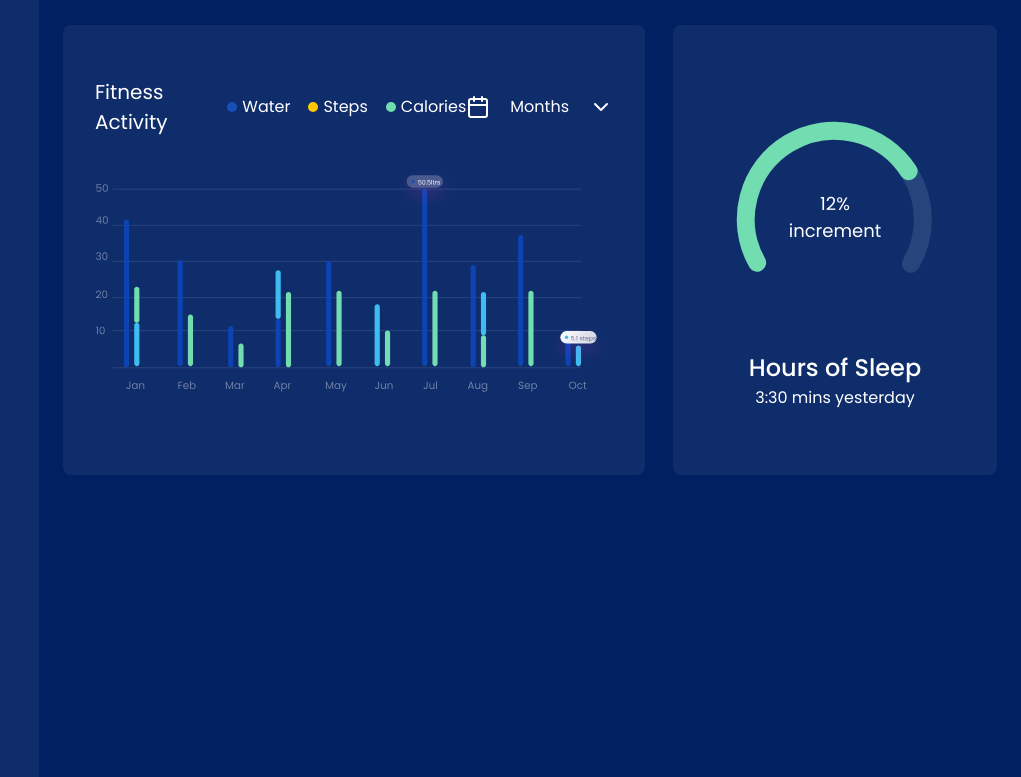
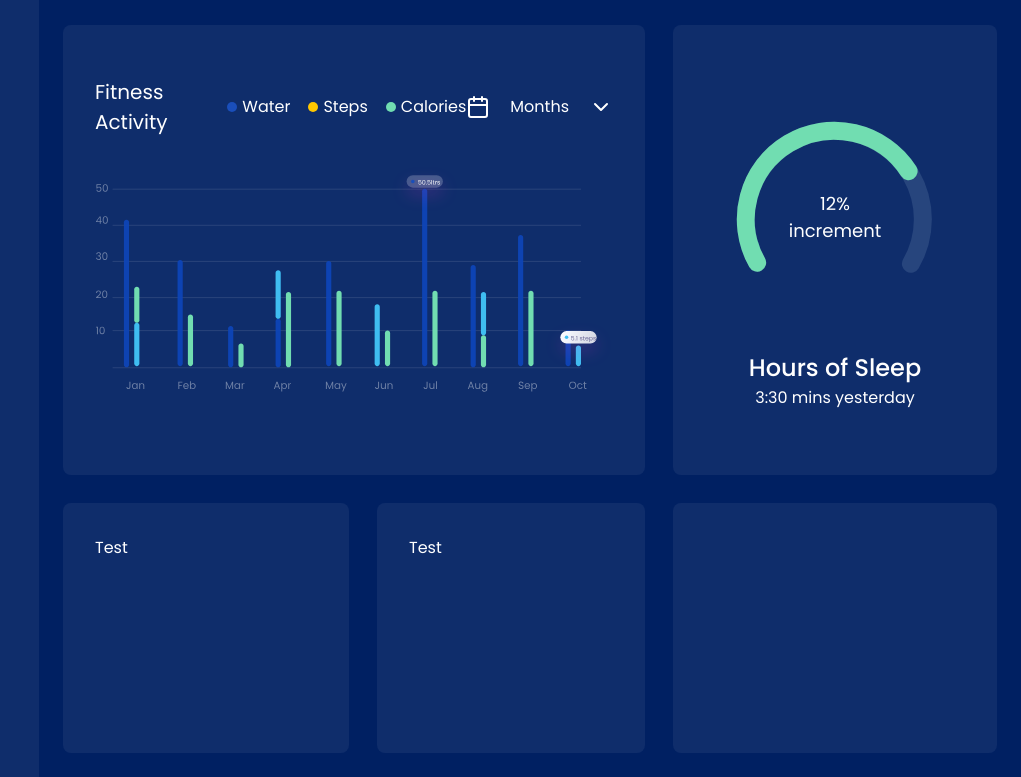
Before and after one commit to Erl1nd/admin-dashboard, a plain HTML site: page index.html in a window 1280 px wide. Shown: the part 728-1505 px from the top of the page, without its empty margins (259-1280 px from the left). Before the commit the page ends 1227 px from the top, so only its background shows below. Drawn offline with Linux system fonts and the light colour scheme.

Commit message:
Added last row

```diff
--- a/css/styles.css
+++ b/css/styles.css
@@ -299,3 +299,13 @@ body {
 .sleep-card p {
     margin: 0;
 }
+
+.reminders-card,
+.reports-card,
+.goals-card {
+    padding: 32px;
+    height: 250px;
+    border-radius: 8px;
+    background-color: var(--element-background);
+    box-sizing: border-box;
+}
--- a/index.html
+++ b/index.html
@@ -115,6 +115,13 @@
                     <h1>Hours of Sleep</h1>
                     <p>3:30 mins yesterday</p>
                 </div>
+                <div class="reminders-card">
+                    Test
+                </div>
+                <div class="reports-card">
+                    Test
+                </div>
+                <div class="goals-card"></div>
             </div>
         </div>
     </div>
```
